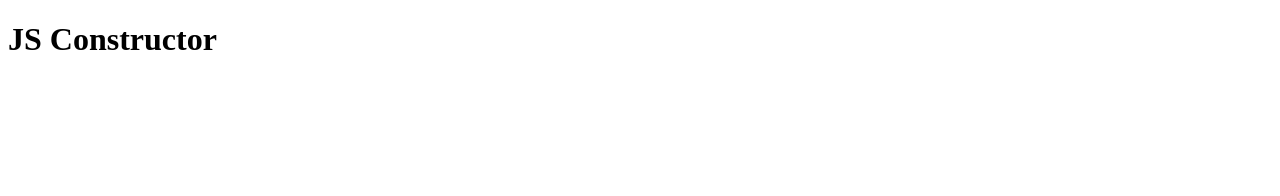
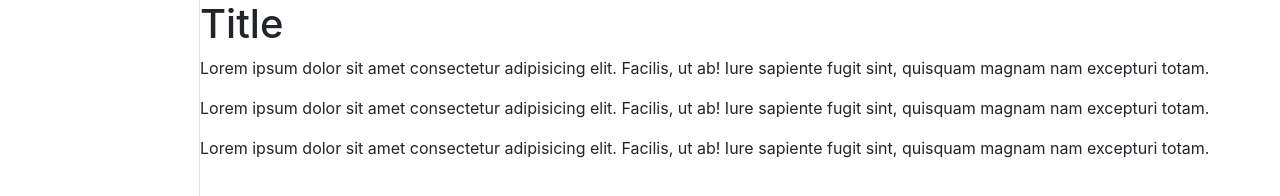
Before and after one commit to stigsanek/js-constructor, a website built with webpack: page src/index.html in a window 1280 px wide. Shown: the top 196 px of the page. Built offline with nearby package versions, Linux system fonts and the light colour scheme.

Commit message:
Добавляет стили

```diff
--- a/package.json
+++ b/package.json
@@ -19,7 +19,9 @@
   },
   "homepage": "https://github.com/stigsanek/js-constructor#readme",
   "devDependencies": {
+    "css-loader": "^4.2.1",
     "html-webpack-plugin": "^4.3.0",
+    "style-loader": "^1.2.1",
     "webpack": "^4.44.1",
     "webpack-cli": "^3.3.12",
     "webpack-dev-server": "^3.11.0"
--- /dev/null
+++ b/src/css/main.css
@@ -0,0 +1,22 @@
+#app {
+  position: relative
+}
+
+.content {
+  position: absolute;
+  top: 0;
+  right: 0;
+  left: 200px;
+}
+
+.sidebar {
+  position: fixed;
+  top: 0;
+  bottom: 0;
+  left: 0;
+  width: 200px;
+  padding: 10px;
+  box-shadow: inset -1px 0 0 rgba(0, 0, 0, 0.1);
+  overflow-y: auto;
+  z-index: 100;
+}
--- a/src/index.html
+++ b/src/index.html
@@ -1,11 +1,40 @@
 <!DOCTYPE html>
 <html lang="en">
+
 <head>
   <meta charset="UTF-8">
   <meta name="viewport" content="width=device-width, initial-scale=1.0">
+  <link rel="stylesheet" href="https://stackpath.bootstrapcdn.com/bootstrap/4.5.2/css/bootstrap.min.css"
+    integrity="sha384-JcKb8q3iqJ61gNV9KGb8thSsNjpSL0n8PARn9HuZOnIxN0hoP+VmmDGMN5t9UJ0Z" crossorigin="anonymous">
   <title>JS Constructor</title>
 </head>
+
 <body>
-  <h1>JS Constructor</h1>
+  <div id="app" class="container-fluid">
+    <div id="panel" class="bg-lite sidebar"></div>
+    <div id="site" class="content">
+      <div class="row">
+        <div class="col-sm">
+          <h1>Title</h1>
+        </div>
+      </div>
+      <div class="row">
+        <div class="col-sm">
+          <p>Lorem ipsum dolor sit amet consectetur adipisicing elit. Facilis, ut ab! Iure sapiente fugit sint, quisquam magnam nam excepturi totam.</p>
+        </div>
+      </div>
+      <div class="row">
+        <div class="col-sm">
+          <p>Lorem ipsum dolor sit amet consectetur adipisicing elit. Facilis, ut ab! Iure sapiente fugit sint, quisquam magnam nam excepturi totam.</p>
+        </div>
+      </div>
+      <div class="row">
+        <div class="col-sm">
+          <p>Lorem ipsum dolor sit amet consectetur adipisicing elit. Facilis, ut ab! Iure sapiente fugit sint, quisquam magnam nam excepturi totam.</p>
+        </div>
+      </div>
+    </div>
+  </div>
 </body>
+
 </html>
--- a/src/index.js
+++ b/src/index.js
@@ -0,0 +1 @@
+import './css/main.css';
--- a/webpack.config.js
+++ b/webpack.config.js
@@ -14,5 +14,13 @@ module.exports = {
     new HTMLWebpackPlugin({
       template: './src/index.html'
     })
-  ]
+  ],
+  module: {
+    rules: [
+      {
+        test: /\.css$/i,
+        use: ['style-loader', 'css-loader']
+      }
+    ]
+  }
 };
```
Also changed, not shown: 1 other file.
